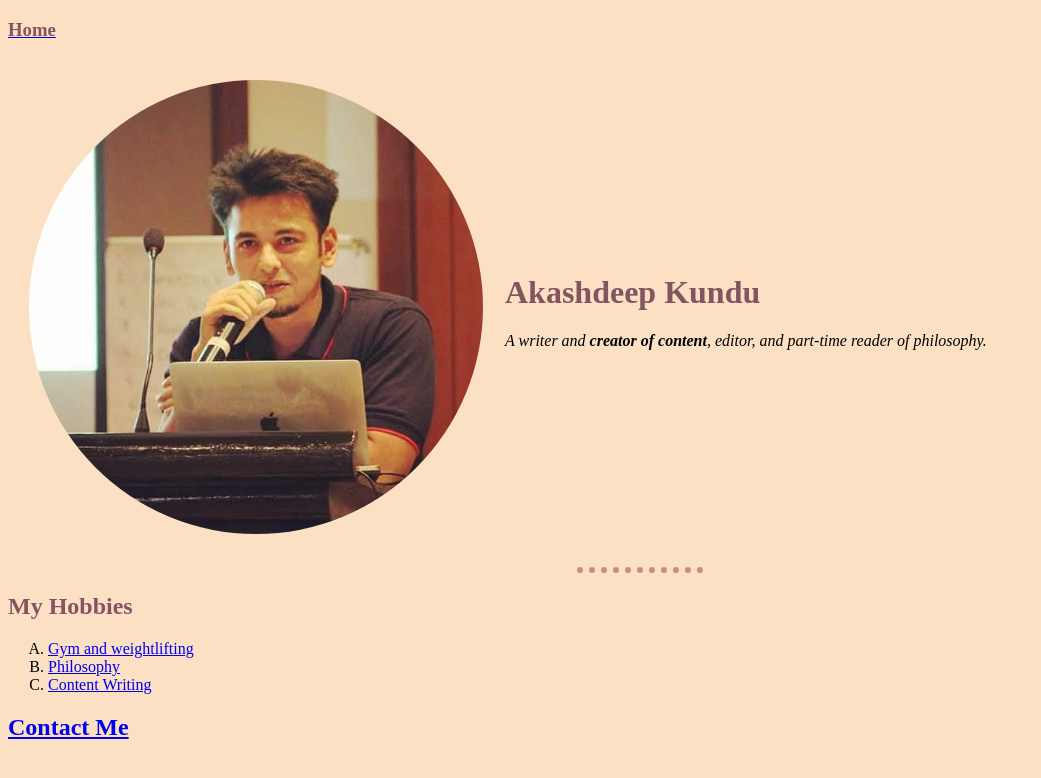
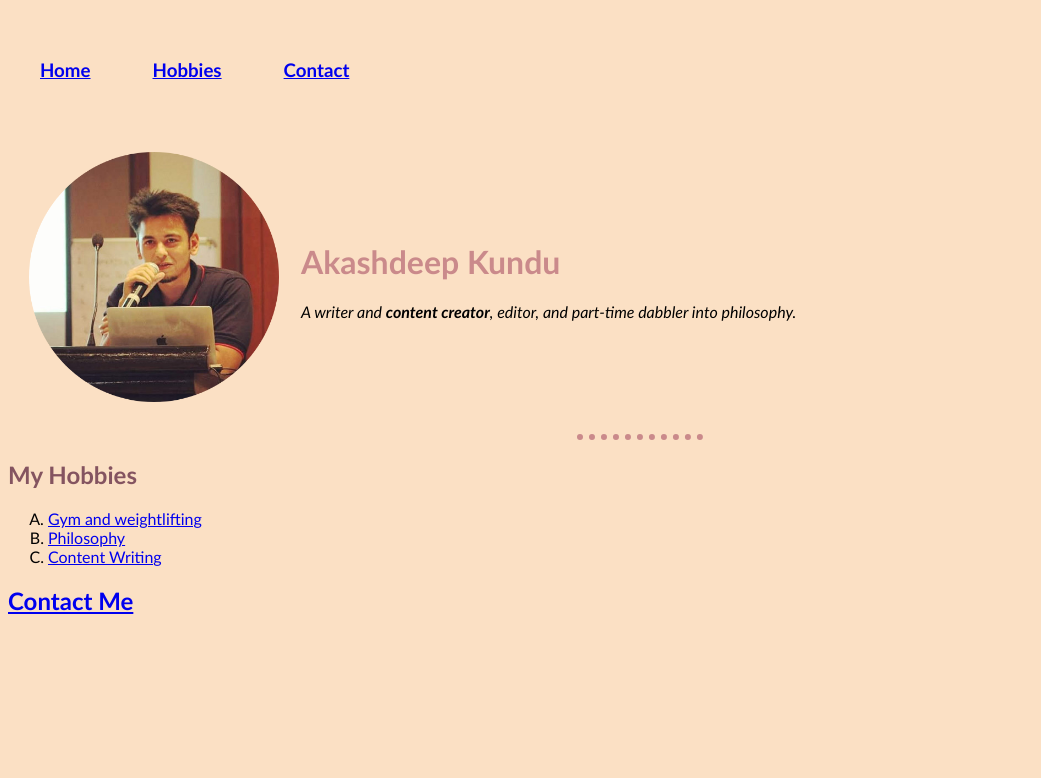
Before and after one commit to akashdeepk00/resume, a plain HTML site: page hobbies.html in a window 1280 px wide. Shown: the whole page, without its empty margins (0-1041 px from the left). Drawn offline with Linux system fonts and the light colour scheme.

Commit message:
New CSS changes

```diff
--- a/CSS/master.css
+++ b/CSS/master.css
@@ -1,5 +1,6 @@
 body {
   background-color: #fbe0c4;
+  font-family: "Gill Sans", sans-serif;
 }
 
 hr {
@@ -15,7 +16,7 @@ h3
 }
 h1
 {
-  color: #845460;
+  color: #ca8a8b;
 }
 thead
 {
--- a/hobbies.html
+++ b/hobbies.html
@@ -3,22 +3,32 @@
 
 <head>
   <meta charset="utf-8">
-  <title>✎Akash's hobbies</title>
+  <title>Hobbies</title>
   <link rel="stylesheet" href="CSS/master.css">
 </head>
 
 <body>
-  <a href="index.html">
-    <h3>Home</h3>
-  </a>
+  <table cellpadding="30">
+    <tr>
+      <td>
+        <h3><a href="index.html">Home</a>
+      </td>
+      <td>
+        <h3><a href="hobbies.html">Hobbies</a>
+      </td>
+      <td>
+        <h3><a href="contact.html">Contact</a>
+      </td>
+    </tr>
+  </table>
   <table cellspacing="20">
     <tr>
-      <td><img src="images/akash.png" alt="Akashdeep's profile pic"></td>
+      <td><a href="index.html"><img src="images/akash.png" width=250px alt="Akashdeep's profile pic"></a></td>
       <td>
         <table>
           <tr>
             <h1>Akashdeep Kundu</h1>
-            <p><em>A writer and <strong>creator of content</strong>, editor, and part-time reader of philosophy.</em></p>
+            <p><em>A writer and <strong>content creator</strong>, editor, and part-time dabbler into philosophy.</em></p>
           </tr>
         </table>
       </td>
```
Also changed, not shown: contact.html (+16 -5 lines), index.html (+17 -3 lines).
